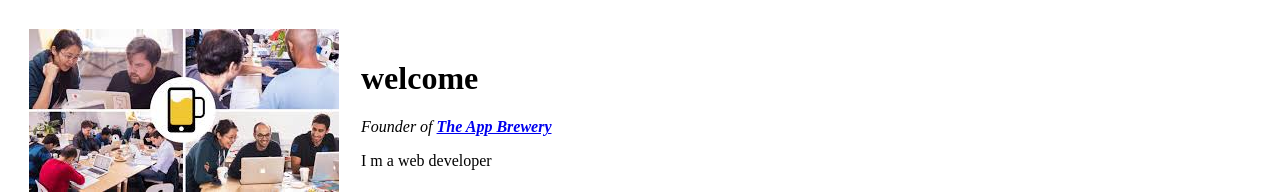
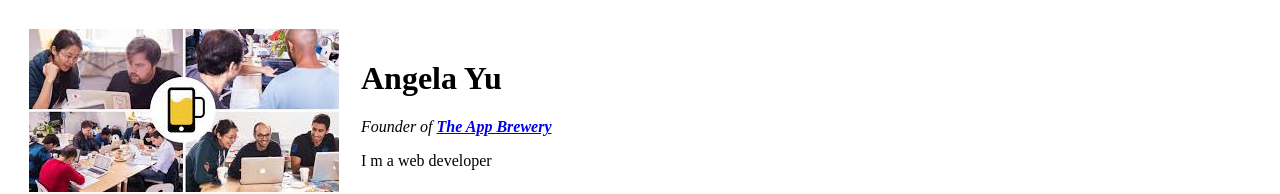
Before and after one commit to swathik299/swathik299, a plain HTML site: page index.html in a window 1280 px wide. Shown: the top 194 px of the page. Drawn offline with Linux system fonts and the light colour scheme.

Commit message:
Add files via upload

```diff
--- a/index.html
+++ b/index.html
@@ -10,7 +10,7 @@
   <table cellspacing = "20">
     <tr>
       <td><img src="download.jpg" alt="pic"></td>
-      <td><h1>welcome</h1>
+      <td><h1>Angela Yu</h1>
       <p><em>Founder of <strong><a href="https://www.appbrewery.co/">The App Brewery</a></strong></em></p>
       <p>I m a web developer</p></td>
     </tr>
```
